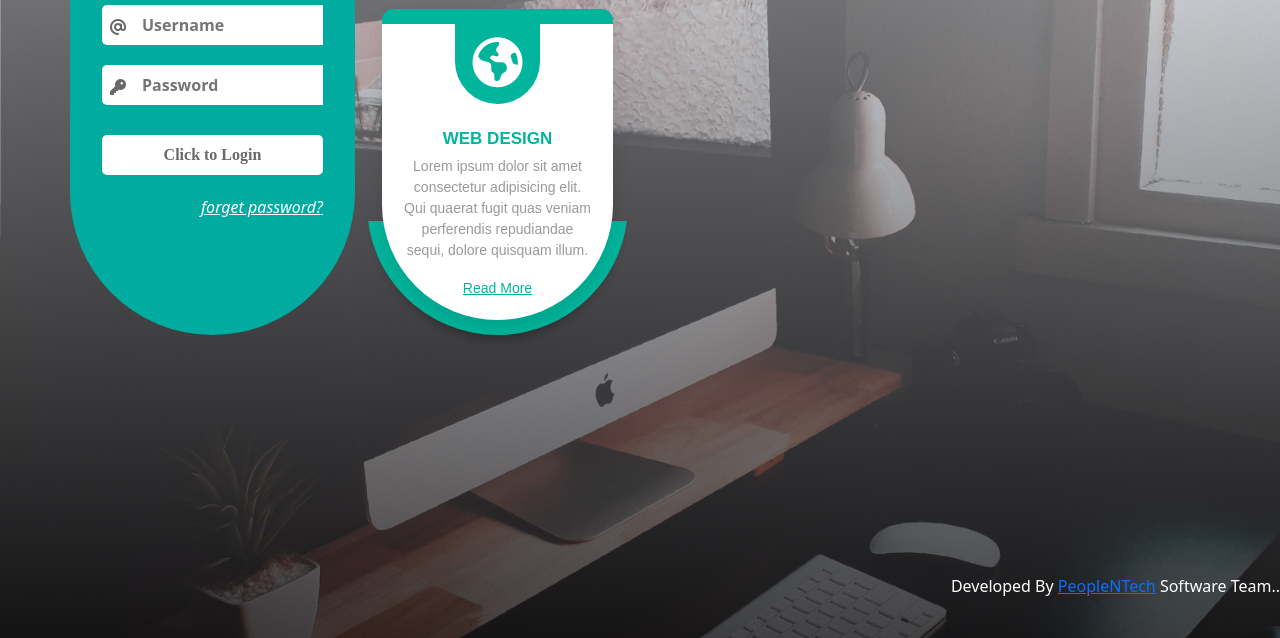
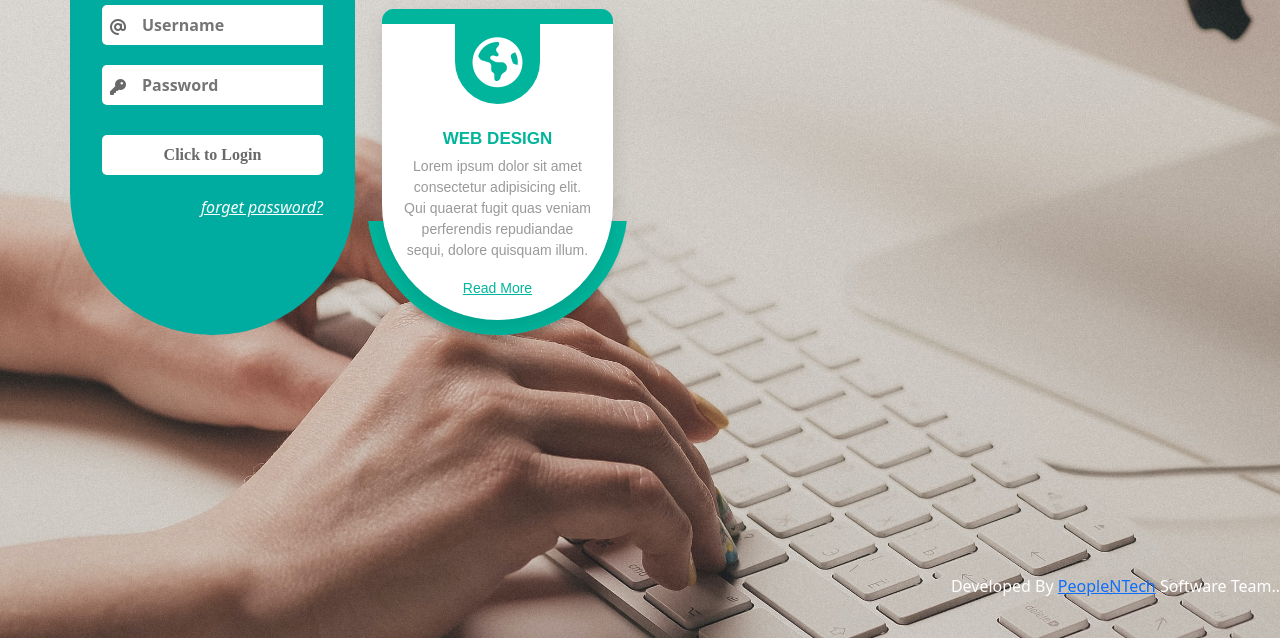
Before and after one commit to RafsanBabu/login-page-new, a plain HTML site: page index.html in a window 1280 px wide. Shown: the part 162-800 px from the top of the page. Drawn offline with nearby package versions, Linux system fonts and the light colour scheme.

Commit message:
image changed

```diff
--- a/assets/css/style.css
+++ b/assets/css/style.css
@@ -11,7 +11,8 @@ h2 {
 
 .login-page-area {
     height: 100%;
-    background-image: linear-gradient(to bottom, rgba(245, 246, 252, 0.52), rgba(23, 21, 23, 0.78)), url('../images/bg/pexels-junior-teixeira-2072060.jpg');
+    /*background-image: linear-gradient(to bottom, rgba(245, 246, 252, 0.52), rgba(23, 21, 23, 0.78)), url('../images/bg/ilya-pavlov-IcclLmLQuw8-unsplash.jpg');*/
+    background-image: url('../images/bg/ilya-pavlov-IcclLmLQuw8-unsplash.jpg');
     height: 100vh;
     /* Center and scale the image nicely */
     background-position: center center;
```
Also changed, not shown: assets/images/bg/ilya-pavlov-IcclLmLQuw8-unsplash.jpg (added).
